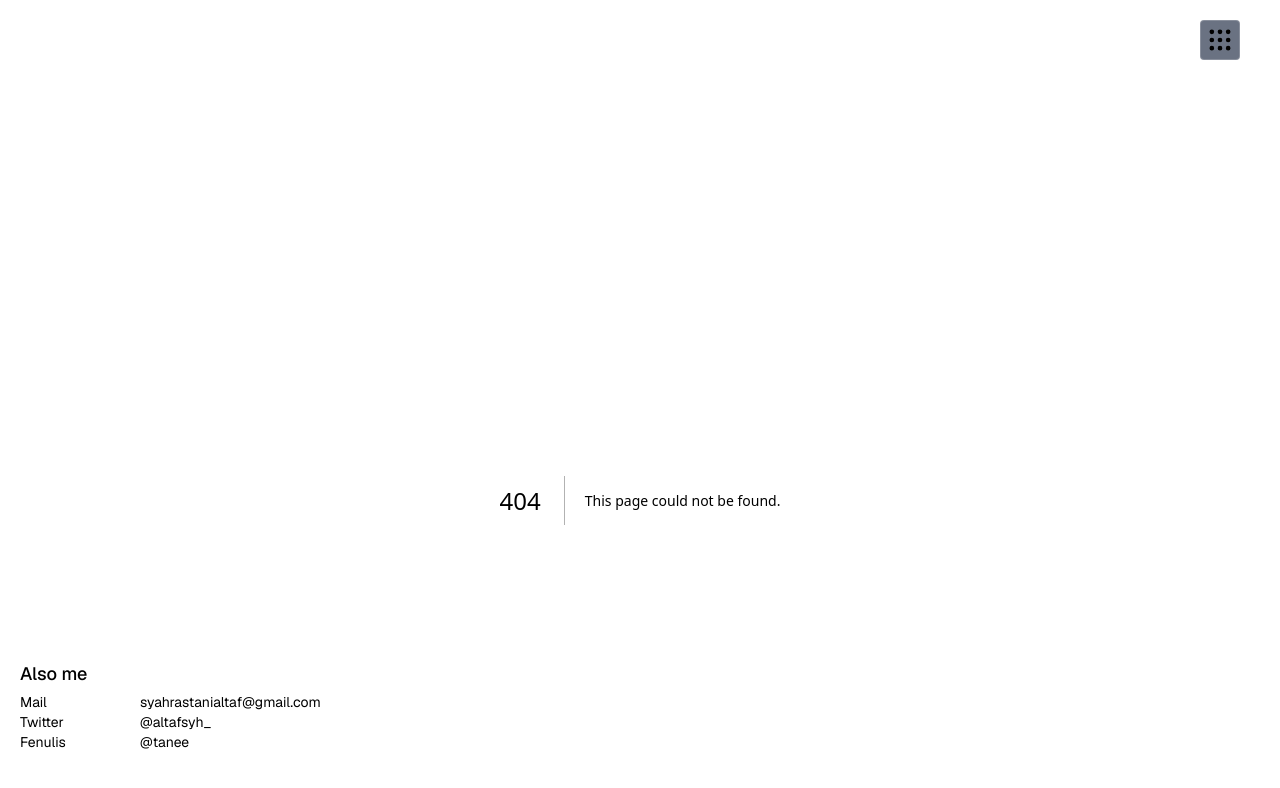
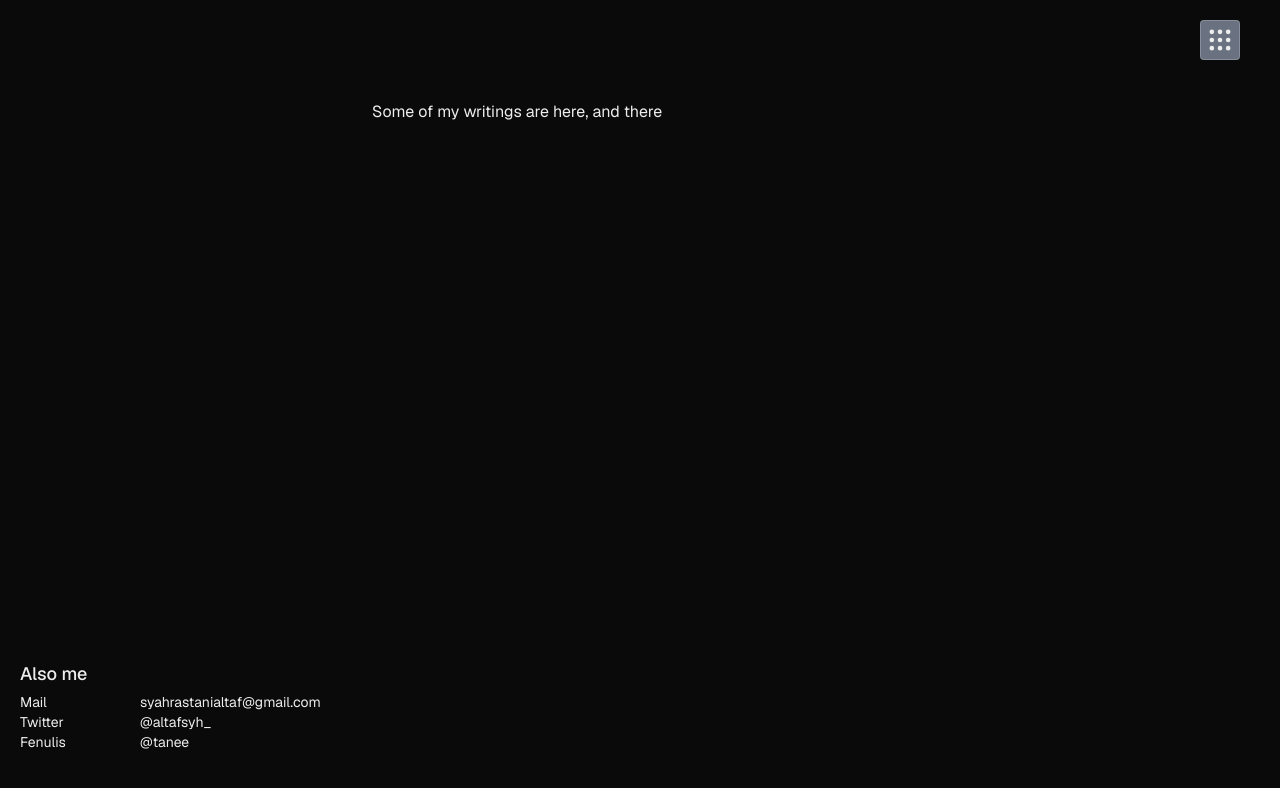
Before and after one commit to altafsyah/altafsy, a Next.js app: page /writings in a window 1280 px wide. Before the commit this address had no page. Shown: the top 788 px of the page. Built offline with nearby package versions, Linux system fonts and the light colour scheme.

Commit message:
feat: added new page for writings

```diff
--- /dev/null
+++ b/app/writings/page.tsx
@@ -0,0 +1,9 @@
+export default function Writings() {
+  return (
+    <>
+      <section>
+        <h2>Some of my writings are here, and there</h2>
+      </section>
+    </>
+  );
+}
```
